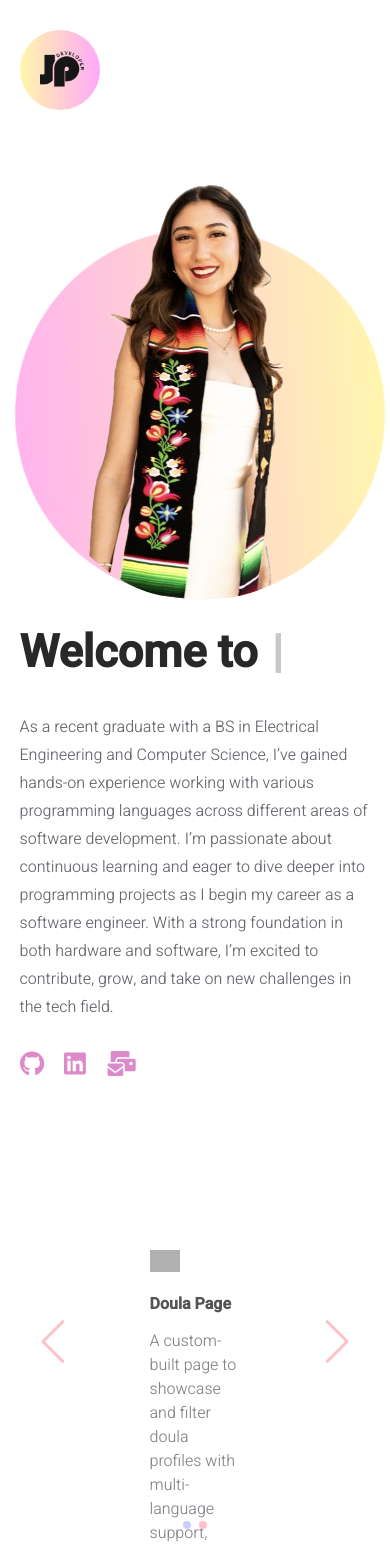
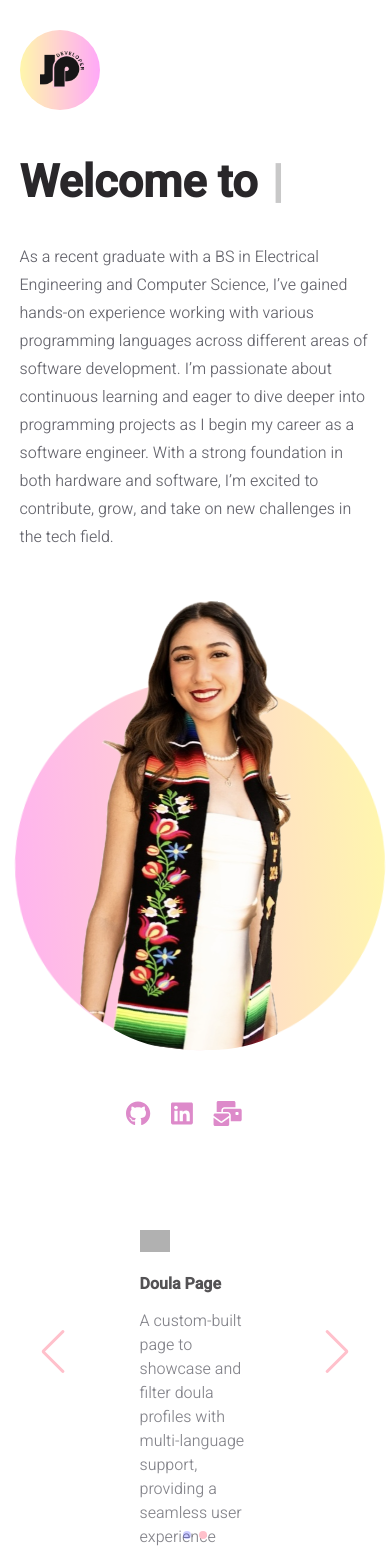
Before and after one commit to jacky-p/portfolio-v1, a React (Create React App) app: page / in a window 390 px wide. Shown: the part 100-1668 px from the top of the page. Built offline with nearby package versions, Linux system fonts and the light colour scheme; grey boxes are pictures that could not be loaded.

Commit message:
tablet and mobile stylings applied

```diff
--- a/src/App.js
+++ b/src/App.js
@@ -1,6 +1,6 @@
-import { useEffect } from "react";
+//import { useEffect } from "react";
 import { Routes, Route } from "react-router-dom";
-import ReactGA from "react-ga4";
+//import ReactGA from "react-ga4";
 
 import Homepage from "./pages/homepage";
 import About from "./pages/about";
--- a/src/app.css
+++ b/src/app.css
@@ -31,19 +31,26 @@
 	width: calc((100% - 1200px) / 2);
 	/*background-color: #fafafa;
 	border: 1px solid #f4f4f5;*/
-
 }
 
 .page-content:before {
 	left: 0;
 	z-index: 1;
-	background: linear-gradient(90deg, rgba(255,246,174,1) 0%, rgba(255,223,198,1) 100%);
+	background: linear-gradient(
+		90deg,
+		rgba(255, 246, 174, 1) 0%,
+		rgba(255, 223, 198, 1) 100%
+	);
 }
 
 .page-content:after {
 	right: 0;
 	z-index: 1;
-	background: linear-gradient(90deg, rgba(255,223,198,1) 0%, rgba(255,180,238,1) 100%);
+	background: linear-gradient(
+		90deg,
+		rgba(255, 223, 198, 1) 0%,
+		rgba(255, 180, 238, 1) 100%
+	);
 }
 
 .content-wrapper {
@@ -101,6 +108,7 @@
 
 	.content-wrapper {
 		max-width: 980px;
+		min-height: 100vh;
 	}
 }
 
--- a/src/pages/homepage.jsx
+++ b/src/pages/homepage.jsx
@@ -4,7 +4,6 @@ import { SwiperSlide } from "swiper/react";
 
 import {
 	faGraduationCap,
-	faLaptop,
 	faLaptopCode,
 	faMailBulk,
 } from "@fortawesome/free-solid-svg-icons";
@@ -14,7 +13,7 @@ import { faGithub, faLinkedin } from "@fortawesome/free-brands-svg-icons";
 import Logo from "../components/common/logo";
 import Footer from "../components/common/footer";
 import NavBar from "../components/common/navBar";
-import Works from "../components/homepage/works";
+//import Works from "../components/homepage/works";
 
 import INFO from "../data/user";
 import SEO from "../data/seo";
@@ -28,7 +27,6 @@ import {
 	VerticalTimelineElement,
 } from "react-vertical-timeline-component";
 import "react-vertical-timeline-component/style.min.css";
-import AnimatedTitle from "../components/common/animatedTitle";
 
 const Homepage = () => {
 	const [stayLogo, setStayLogo] = useState(false);
@@ -254,7 +252,7 @@ const Homepage = () => {
 									borderRight:
 										"7px solid  rgba(255, 246, 174, 1)",
 								}}
-								date="May 2024 - June 2024"
+								date="May 2024"
 								iconStyle={{
 									background: "rgba(255, 246, 174, 1)",
 									color: "#000",
--- a/src/pages/styles/about.css
+++ b/src/pages/styles/about.css
@@ -76,6 +76,7 @@
 
 	.about-main {
 		flex-direction: column;
+		row-gap: 80px;
 	}
 
 	.about-subtitle {
@@ -85,11 +86,13 @@
 	.about-left-side {
 		flex-basis: 100%;
 		order: 1;
+		text-align: -webkit-center;
 	}
 
 	.about-right-side {
 		flex-basis: 100%;
 		order: 2;
+		align-items: center;
 	}
 
 	.about-image-container {
@@ -108,7 +111,7 @@
 
 @media (max-width: 600px) {
 	.about-container {
-		padding-top: 60px;
+		padding-top: 100px;
 	}
 
 	.about-image-container {
--- a/src/pages/styles/contact.css
+++ b/src/pages/styles/contact.css
@@ -81,3 +81,14 @@
 	flex-direction: column;
 	flex: 1;
 }
+
+@media (max-width: 1024px) {
+	.contact-container {
+		align-items: center;
+		text-align: center;
+	}
+
+	.socials-card {
+		min-width: 250px;
+	}
+}
--- a/src/pages/styles/homepage.css
+++ b/src/pages/styles/homepage.css
@@ -51,7 +51,7 @@
 }
 
 .homepage-image {
-	z-index: 1000;
+	z-index: 100;
 	width: 58%;
 	height: 100%;
 	transform: rotate(7deg);
@@ -133,7 +133,7 @@
 
 @media (max-width: 1024px) {
 	.homepage-first-area {
-		flex-direction: column;
+		flex-direction: column-reverse;
 	}
 
 	.homepage-first-area-left-side {
@@ -157,7 +157,7 @@
 	}
 
 	.homepage-first-area-right-side {
-		width: 100%;
+		/* width: 100%; */
 		order: 1;
 	}
 
@@ -173,16 +173,11 @@
 	}
 
 	.homepage-projects {
-		flex-basis: auto;
+		padding: 0;
 	}
 
-	.homepage-articles {
-		flex-basis: auto;
-	}
-
-	.homepage-works {
-		flex-basis: auto;
-		margin-left: -25px;
-		margin-right: -25px;
+	.homepage-socials {
+		justify-content: center;
+		padding-top: 80px;
 	}
 }
--- a/src/pages/styles/projects.css
+++ b/src/pages/styles/projects.css
@@ -22,12 +22,23 @@
 	padding-top: 120px;
 }
 
+@media (max-width: 1024px) {
+	.projects-container {
+		align-items: center;
+		text-align: center;
+	}
+}
+
 @media (max-width: 600px) {
 	.projects-container {
-		padding-top: 60px;
+		padding-top: 100px;
 	}
 
 	.projects-project {
 		width: calc(100% / 2);
 	}
+
+	.project-container {
+		padding: 0px 20px;
+	}
 }
```
